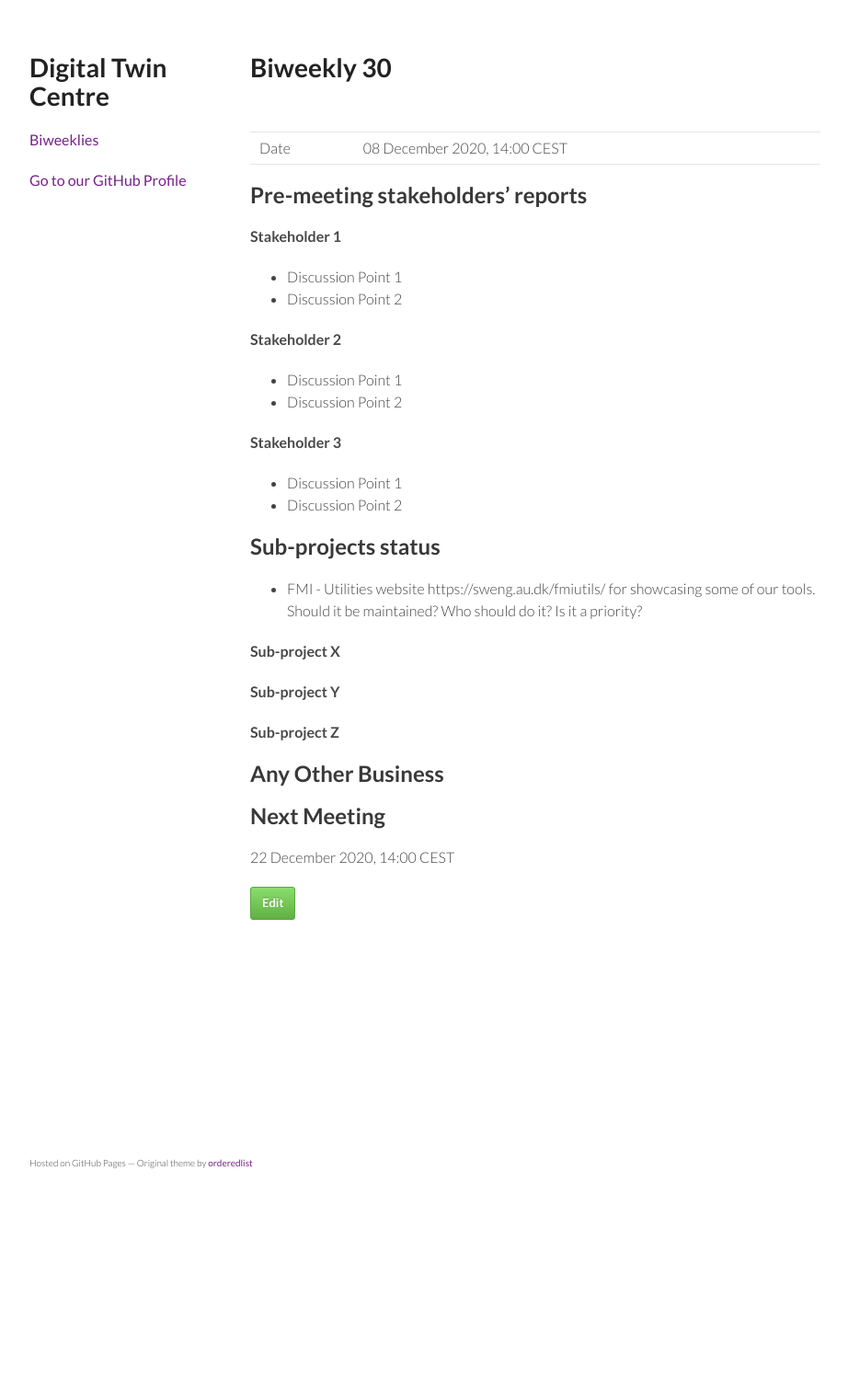
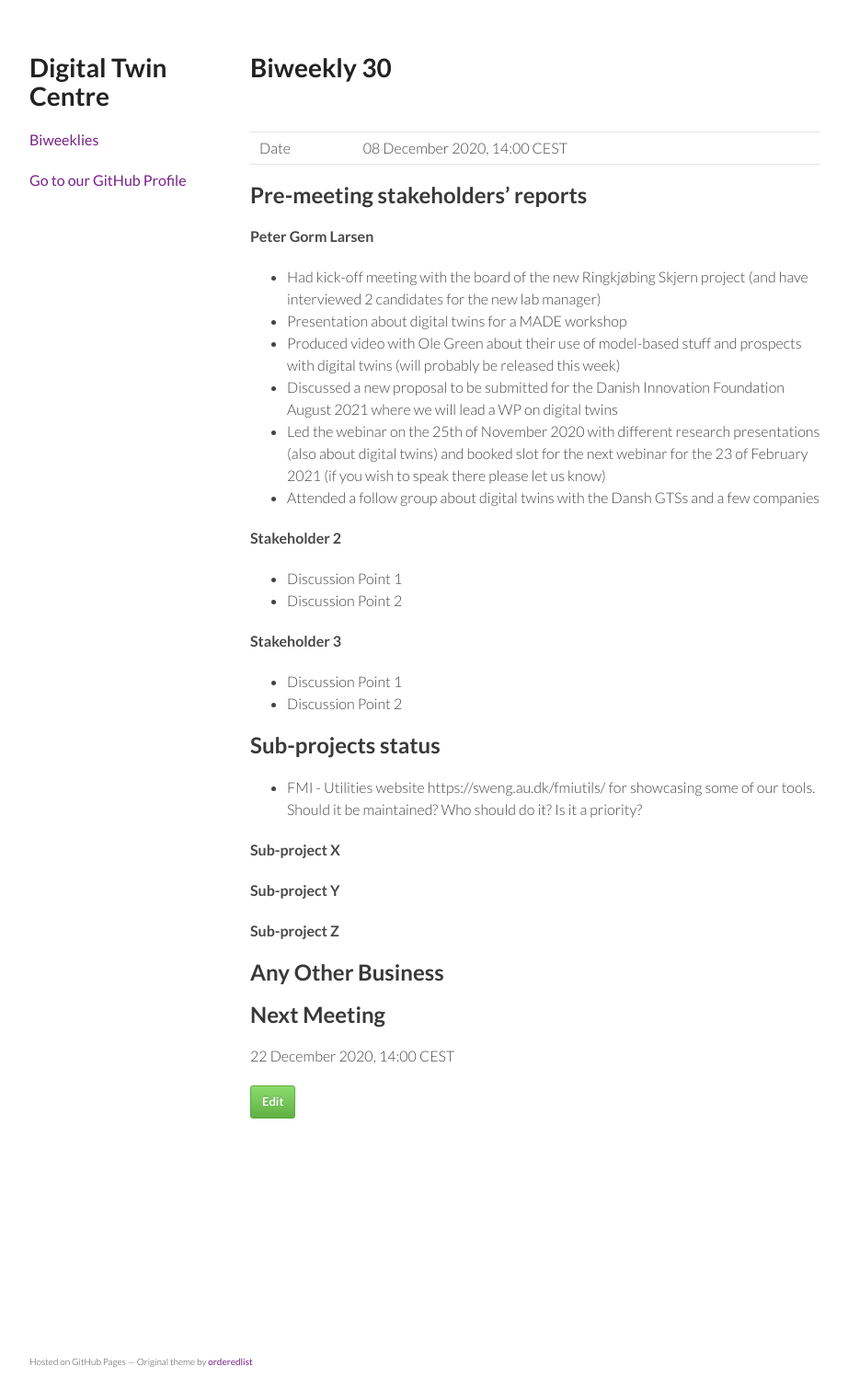
Before and after one commit to digitaltwincentre/digitaltwincentre.github.io, a Jekyll site: the page built from _biweeklies/Biweekly-30.md, in a window 1280 px wide. Shown: the whole page at 92% size, without its empty margins (178-1100 px from the left). Built offline with Jekyll 4.4.1, drawn with Linux system fonts in a browser that asks for light colours; nearby versions of some CDN libraries; before the commit the page ends 1294 px from its top, so only the background shows below that.

Commit message:
Update Biweekly-30.md

```diff
--- a/_biweeklies/Biweekly-30.md
+++ b/_biweeklies/Biweekly-30.md
@@ -20,9 +20,13 @@ date: 08 December 2020, 1400 CEST
 
 <!-- Please keep in mind that the minutes are publicly available.-->
 
-#### Stakeholder 1
-* Discussion Point 1
-* Discussion Point 2
+#### Peter Gorm Larsen
+* Had kick-off meeting with the board of the new Ringkjøbing Skjern project (and have interviewed 2 candidates for the new lab manager)
+* Presentation about digital twins for a MADE workshop
+* Produced video with Ole Green about their use of model-based stuff and prospects with digital twins (will probably be released this week)
+* Discussed a new proposal to be submitted for the Danish Innovation Foundation August 2021 where we will lead a WP on digital twins
+* Led the webinar on the 25th of November 2020 with different research presentations (also about digital twins) and booked slot for the next webinar for the 23 of February 2021 (if you wish to speak there please let us know)
+* Attended a follow group about digital twins with the Dansh GTSs and a few companies
 
 #### Stakeholder 2
 * Discussion Point 1
```
